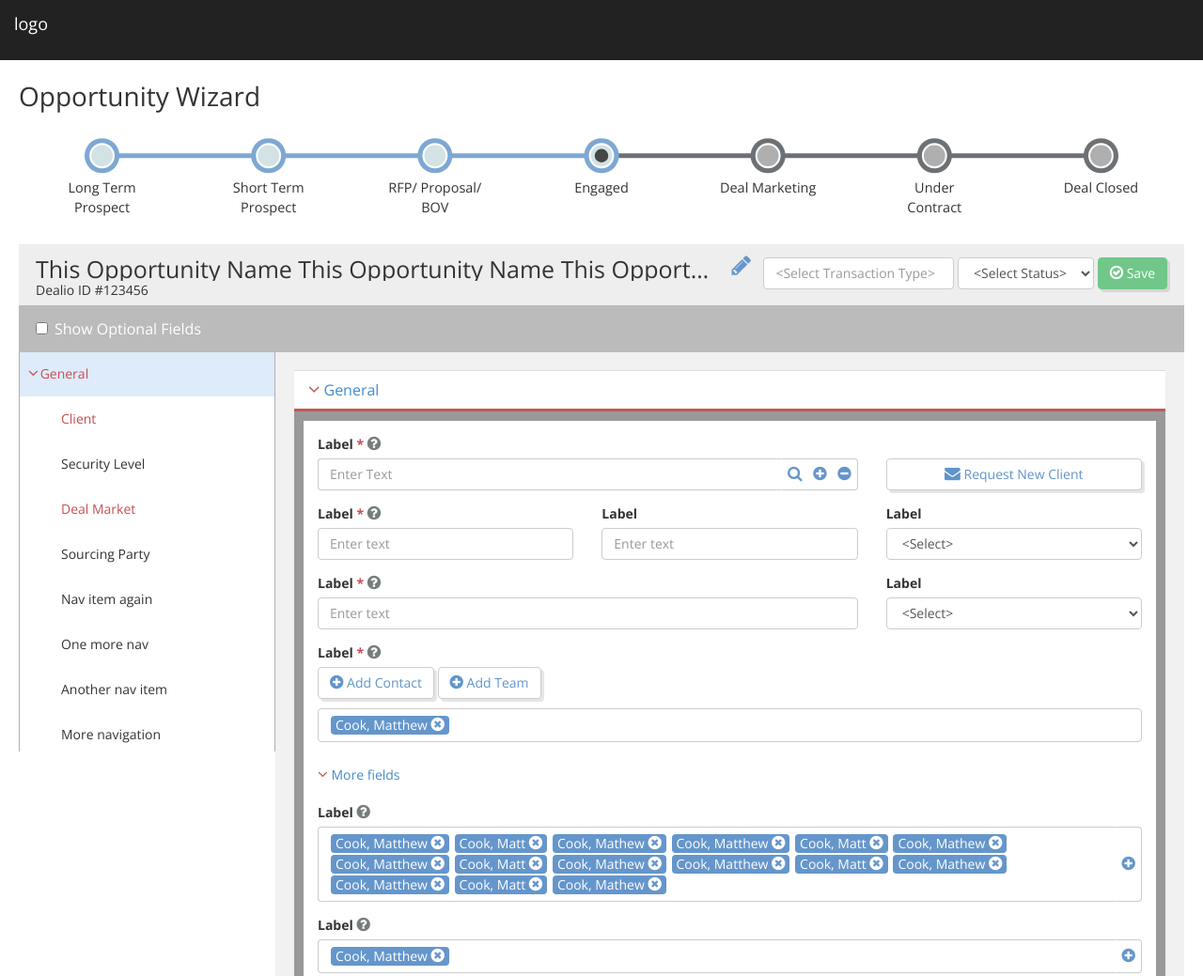
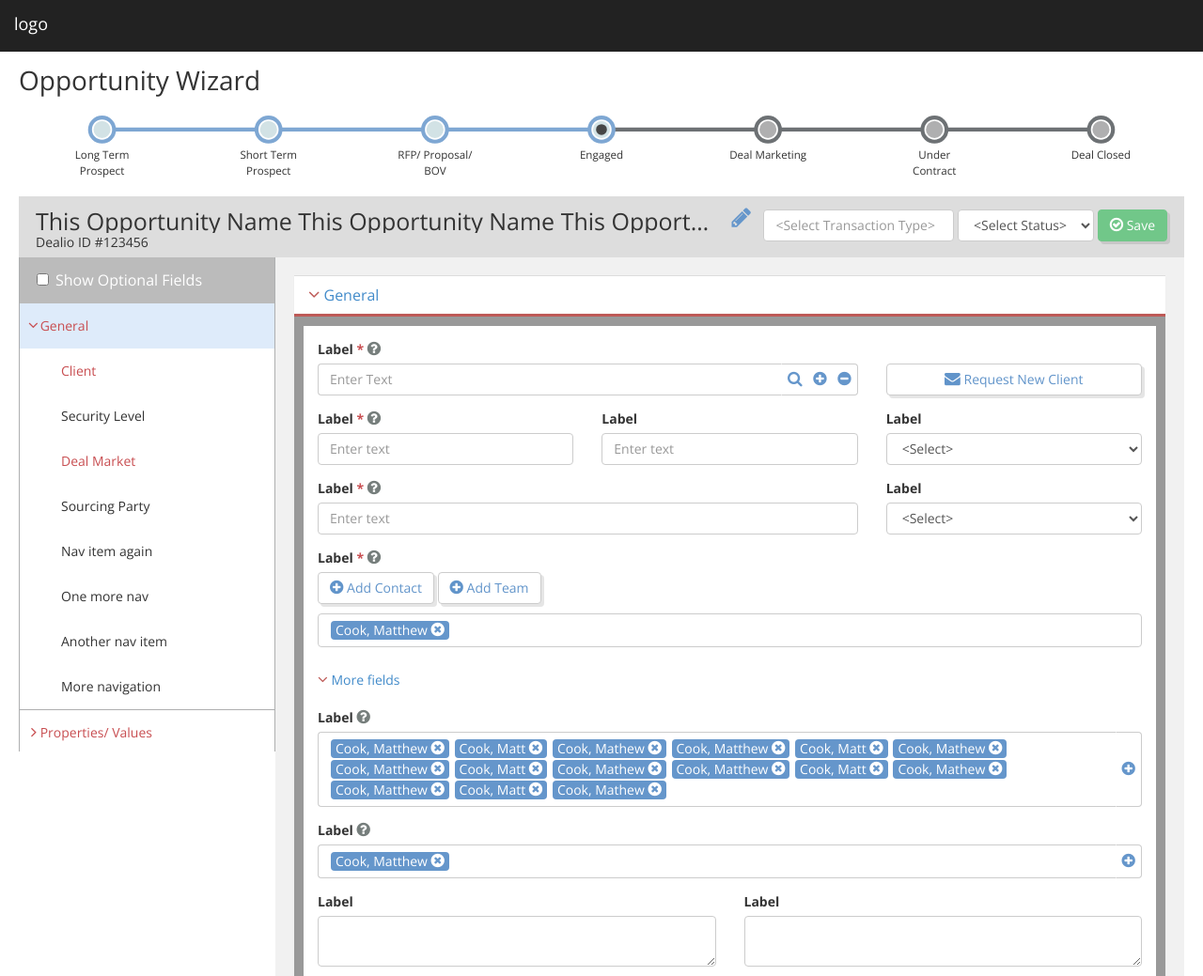
Before and after one commit to getsetbro/oppwizui, a website: page app/index.html in a window 1280 px wide. Shown: the top 1039 px of the page at 94% size. Drawn offline with nearby package versions, Linux system fonts and the light colour scheme.

Commit message:
header changes

```diff
--- a/app/index.html
+++ b/app/index.html
@@ -42,16 +42,16 @@
                     </button>
                 </div>
             </div>
-            <div class="row2">
-                <label class="checkbox-inline">
-                  <input type="checkbox"> Show Optional Fields
-                </label>
-            </div>
         </div>
     </div>
     <div class="container-fluid">
         <div class="row">
             <div class="sidebar">
+              <div class="row2">
+                  <label class="checkbox-inline">
+                    <input type="checkbox"> Show Optional Fields
+                  </label>
+              </div>
                 <div class="nav-sidebar" role="navigation">
                     <div class="hdr req active">
                       <span class="fa fa-angle-right"></span> General
--- a/app/scripts/main.js
+++ b/app/scripts/main.js
@@ -4,12 +4,12 @@
 
     var data = ['Long Term Prospect', 'Short Term Prospect', 'RFP/ Proposal/ BOV', 'Engaged', 'Deal Marketing', 'Under Contract', 'Deal Closed'];
     var progress = 4;
-    var distBetween = (1200 / data.length);
+    var distBetween = (1500 / data.length);
 
     var svg = d3.select('svg').attr({
         //'xmlns':'http://www.w3.org/2000/svg',
         //'xlink:xlink':'http://www.w3.org/1999/xlink',
-        'viewBox': -(distBetween / 2) + ' 0 1200 45',
+        'viewBox': -(distBetween / 2) + ' 25 1500 1',
         //'preserveAspectRatio':'xMinYMin',
         //'preserveAspectRatio':'xMidYMin',
         //'preserveAspectRatio':'xMaxYMin',
@@ -20,7 +20,7 @@
         //'preserveAspectRatio': 'xMinYMax',
         //'preserveAspectRatio':'xMidYMax',
         //'preserveAspectRatio':'xMaxYMax',
-        'height': 142,
+        'height': '100%',
         'width': '100%'
     });
 
--- a/app/styles/scss/base.scss
+++ b/app/styles/scss/base.scss
@@ -4,23 +4,22 @@ body {
     margin: 0 20px;
     font-family: "Open Sans", "Helvetica Neue", Helvetica, Arial, sans-serif;
 }
+
 h1, h2 {
     font-weight: 300
 }
-h1 {
-    margin-top: 23px;
-    margin-bottom: 0;
-    font-size: 28px;
-}
+
 .ellipsis {
     white-space: nowrap;
     overflow: hidden;
     text-overflow: ellipsis;
 }
+
 .fa{
   font-size: 1.2em;
 }
-.fa-angle-down,.fa-angle-right{
-  //font-size: 1.8em;
-  //vertical-align: sub;
+
+.nocollapse .form-control{
+  display: inline-block;
+  width: auto;
 }
--- a/app/styles/scss/header.scss
+++ b/app/styles/scss/header.scss
@@ -2,7 +2,7 @@
     min-width: $siteMinWidth;
 }
 .navbar-header {
-    height: 64px;
+    height: 55px;
 }
 
 /*
--- a/app/styles/scss/svgprogress.scss
+++ b/app/styles/scss/svgprogress.scss
@@ -1,5 +1,5 @@
 .svg-state{
-  height: 142px;
+  height: 100px;
   overflow: hidden;
 }
 .svgtext{
--- a/app/styles/scss/top.scss
+++ b/app/styles/scss/top.scss
@@ -1,18 +1,20 @@
+
 .top{
   padding:0 20px;
 }
-
+h1 {
+    margin-top: 15px;
+    margin-bottom: 8px;
+    font-size: 28px;
+}
 .row1, .row2 {
   padding: 14px 18px 0;
 }
 .row1{
-  background-color:#eee;
+  background-color:#DDD;
   height:65px;
 }
-.nocollapse .form-control{
-  display: inline-block;
-  width: auto;
-}
+
 .row2{
   background-color:#bbb;
   height:50px;
--- a/app/styles/scss/variables.scss
+++ b/app/styles/scss/variables.scss
@@ -1,5 +1,5 @@
 /*var*/
-$topDist: 374px;
+$topDist: 273px;
 $siteMinWidth: 720px;
 
 $jllRed: #be5a57;
```
Also changed, not shown: .tmp/styles/main.css, app/styles/main.css, 1 other file.
